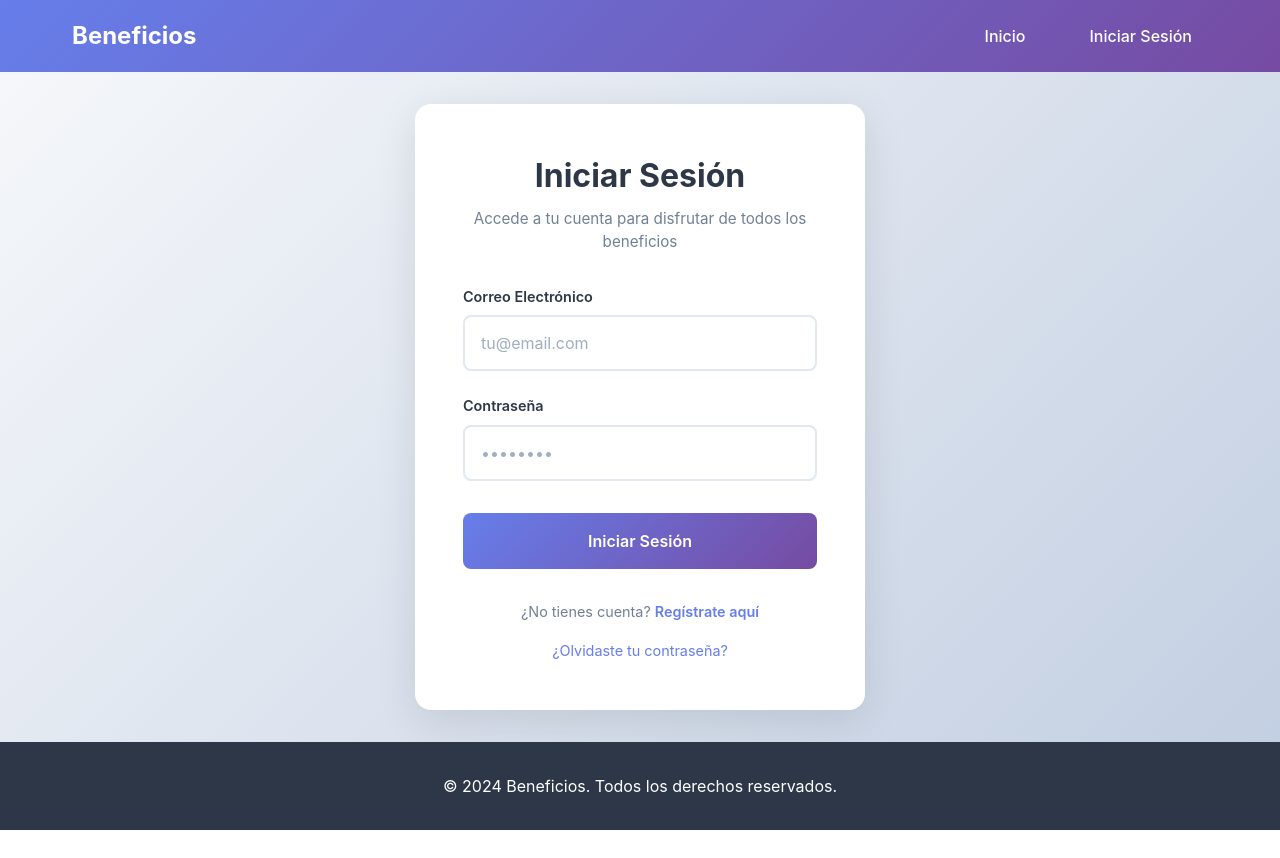
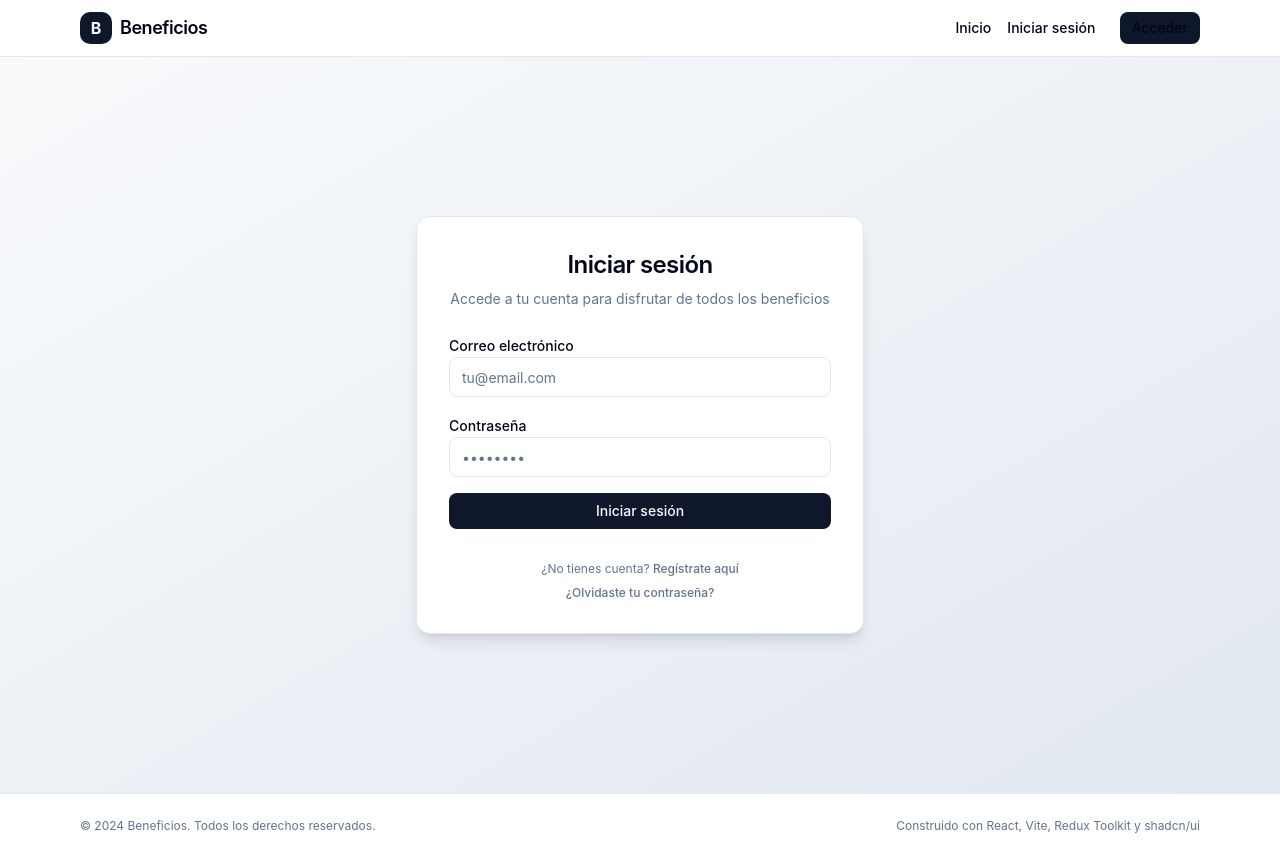
Before and after one commit to LucasLonegro/paw-2024b-03-spa, a React (Vite) app: page /login in a window 1280 px wide. Before the commit the page ends 830 px from the top, so only its background shows below. Built offline with nearby package versions, Linux system fonts and the light colour scheme.

Commit message:
Start using shadcn/ui

```diff
--- a/package.json
+++ b/package.json
@@ -16,6 +16,7 @@
     "type-check": "tsc -b --noEmit"
   },
   "dependencies": {
+    "@radix-ui/react-slot": "^1.2.4",
     "@reduxjs/toolkit": "^2.11.0",
     "@tailwindcss/vite": "^4.1.17",
     "class-variance-authority": "^0.7.1",
--- a/src/components/Layout/Layout.module.css
+++ /dev/null
@@ -1,85 +0,0 @@
-.layout {
-  min-height: 100vh;
-  display: flex;
-  flex-direction: column;
-}
-
-.header {
-  background: linear-gradient(135deg, #667eea 0%, #764ba2 100%);
-  color: white;
-  padding: 1rem 0;
-  box-shadow: 0 2px 8px rgba(0, 0, 0, 0.1);
-}
-
-.container {
-  max-width: 1200px;
-  margin: 0 auto;
-  padding: 0 2rem;
-  display: flex;
-  justify-content: space-between;
-  align-items: center;
-}
-
-.logo {
-  text-decoration: none;
-  color: white;
-}
-
-.logo h1 {
-  margin: 0;
-  font-size: 1.5rem;
-  font-weight: 700;
-}
-
-.nav {
-  display: flex;
-  gap: 2rem;
-  align-items: center;
-}
-
-.navLink {
-  color: white;
-  text-decoration: none;
-  font-weight: 500;
-  transition: opacity 0.2s;
-  padding: 0.5rem 1rem;
-  border-radius: 4px;
-}
-
-.navLink:hover {
-  opacity: 0.8;
-  background-color: rgba(255, 255, 255, 0.1);
-}
-
-.main {
-  flex: 1;
-  width: 100%;
-}
-
-.footer {
-  background-color: #2d3748;
-  color: white;
-  padding: 2rem 0;
-  margin-top: auto;
-}
-
-.footer .container {
-  justify-content: center;
-}
-
-.footer p {
-  margin: 0;
-  text-align: center;
-}
-
-@media (max-width: 768px) {
-  .container {
-    flex-direction: column;
-    gap: 1rem;
-    padding: 0 1rem;
-  }
-
-  .nav {
-    gap: 1rem;
-  }
-}
--- a/src/components/Layout/Layout.tsx
+++ b/src/components/Layout/Layout.tsx
@@ -1,30 +1,53 @@
 import { NavLink, Outlet } from "react-router-dom"
-import styles from "./Layout.module.css"
+import { Button } from "@/components/ui/button"
+import { cn } from "@/lib/utils"
+
+const navLinkClass = ({ isActive }: { isActive: boolean }) =>
+  cn(
+    "transition-colors hover:text-primary",
+    isActive ? "text-primary" : "text-muted-foreground",
+  )
 
 export const Layout = () => {
   return (
-    <div className={styles.layout}>
-      <header className={styles.header}>
-        <div className={styles.container}>
-          <NavLink to="/" className={styles.logo}>
-            <h1>Beneficios</h1>
+    <div className="min-h-screen flex flex-col bg-background text-foreground">
+      <header className="border-b bg-card/80 backdrop-blur">
+        <div className="max-w-6xl mx-auto flex items-center justify-between px-4 py-3">
+          <NavLink to="/" className="flex items-center gap-2">
+            <span className="inline-flex h-8 w-8 items-center justify-center rounded-lg bg-primary text-primary-foreground font-bold">
+              B
+            </span>
+            <h1 className="text-lg font-semibold tracking-tight">
+              Beneficios
+            </h1>
           </NavLink>
-          <nav className={styles.nav}>
-            <NavLink to="/" className={styles.navLink}>
+
+          <nav className="flex items-center gap-4 text-sm font-medium">
+            <NavLink to="/" className={navLinkClass}>
               Inicio
             </NavLink>
-            <NavLink to="/login" className={styles.navLink}>
-              Iniciar Sesión
+
+            <NavLink to="/login" className={navLinkClass}>
+              Iniciar sesión
             </NavLink>
+
+            <Button asChild size="sm" className="ml-2">
+              <NavLink to="/login">Acceder</NavLink>
+            </Button>
           </nav>
         </div>
       </header>
-      <main className={styles.main}>
+
+      <main className="flex-1">
         <Outlet />
       </main>
-      <footer className={styles.footer}>
-        <div className={styles.container}>
+
+      <footer className="border-t">
+        <div className="max-w-6xl mx-auto px-4 py-6 text-xs text-muted-foreground flex justify-between items-center">
           <p>&copy; 2024 Beneficios. Todos los derechos reservados.</p>
+          <span className="hidden sm:inline">
+            Construido con React, Vite, Redux Toolkit y shadcn/ui
+          </span>
         </div>
       </footer>
     </div>
--- /dev/null
+++ b/src/components/ui/button.tsx
@@ -0,0 +1,60 @@
+import * as React from "react"
+import { Slot } from "@radix-ui/react-slot"
+import { cva, type VariantProps } from "class-variance-authority"
+
+import { cn } from "@/lib/utils"
+
+const buttonVariants = cva(
+  "inline-flex items-center justify-center gap-2 whitespace-nowrap rounded-md text-sm font-medium transition-all disabled:pointer-events-none disabled:opacity-50 [&_svg]:pointer-events-none [&_svg:not([class*='size-'])]:size-4 shrink-0 [&_svg]:shrink-0 outline-none focus-visible:border-ring focus-visible:ring-ring/50 focus-visible:ring-[3px] aria-invalid:ring-destructive/20 dark:aria-invalid:ring-destructive/40 aria-invalid:border-destructive",
+  {
+    variants: {
+      variant: {
+        default: "bg-primary text-primary-foreground hover:bg-primary/90",
+        destructive:
+          "bg-destructive text-white hover:bg-destructive/90 focus-visible:ring-destructive/20 dark:focus-visible:ring-destructive/40 dark:bg-destructive/60",
+        outline:
+          "border bg-background shadow-xs hover:bg-accent hover:text-accent-foreground dark:bg-input/30 dark:border-input dark:hover:bg-input/50",
+        secondary:
+          "bg-secondary text-secondary-foreground hover:bg-secondary/80",
+        ghost:
+          "hover:bg-accent hover:text-accent-foreground dark:hover:bg-accent/50",
+        link: "text-primary underline-offset-4 hover:underline",
+      },
+      size: {
+        default: "h-9 px-4 py-2 has-[>svg]:px-3",
+        sm: "h-8 rounded-md gap-1.5 px-3 has-[>svg]:px-2.5",
+        lg: "h-10 rounded-md px-6 has-[>svg]:px-4",
+        icon: "size-9",
+        "icon-sm": "size-8",
+        "icon-lg": "size-10",
+      },
+    },
+    defaultVariants: {
+      variant: "default",
+      size: "default",
+    },
+  }
+)
+
+function Button({
+  className,
+  variant,
+  size,
+  asChild = false,
+  ...props
+}: React.ComponentProps<"button"> &
+  VariantProps<typeof buttonVariants> & {
+    asChild?: boolean
+  }) {
+  const Comp = asChild ? Slot : "button"
+
+  return (
+    <Comp
+      data-slot="button"
+      className={cn(buttonVariants({ variant, size, className }))}
+      {...props}
+    />
+  )
+}
+
+export { Button, buttonVariants }
--- a/src/pages/Home/Home.tsx
+++ b/src/pages/Home/Home.tsx
@@ -1,6 +1,6 @@
 import { Link } from "react-router-dom"
 import { BenefitCard } from "../../components/BenefitCard/BenefitCard"
-import styles from "./Home.module.css"
+import { Button } from "@/components/ui/button"
 
 // Datos de ejemplo para los beneficios
 const benefits = [
@@ -64,29 +64,39 @@ const benefits = [
 
 export const Home = () => {
   return (
-    <div className={styles.home}>
-      <section className={styles.hero}>
-        <div className={styles.heroContent}>
-          <h1 className={styles.heroTitle}>
+    <div className="w-full">
+      {/* Hero */}
+      <section className="bg-gradient-to-br from-primary to-primary/80 text-primary-foreground py-16 px-4 text-center">
+        <div className="max-w-3xl mx-auto space-y-4">
+          <h1 className="text-3xl sm:text-4xl md:text-5xl font-bold tracking-tight">
             Bienvenido a tu Plataforma de Beneficios
           </h1>
-          <p className={styles.heroDescription}>
-            Descubre y aprovecha los mejores beneficios exclusivos para ti
+          <p className="text-sm sm:text-base md:text-lg text-primary-foreground/90">
+            Descubre y aprovecha los mejores beneficios exclusivos para vos y tu
+            equipo.
           </p>
-          <Link to="/login" className={styles.ctaButton}>
-            Iniciar Sesión
-          </Link>
+          <div className="pt-2 flex justify-center">
+            <Button asChild size="lg" variant="secondary">
+              <Link to="/login">Iniciar sesión</Link>
+            </Button>
+          </div>
         </div>
       </section>
 
-      <section className={styles.benefitsSection}>
-        <div className={styles.container}>
-          <h2 className={styles.sectionTitle}>Nuestros Beneficios</h2>
-          <p className={styles.sectionDescription}>
-            Explora nuestras categorías de beneficios disponibles
-          </p>
-          <div className={styles.benefitsGrid}>
-            {benefits.map((benefit) => (
+      {/* Grid de beneficios */}
+      <section className="bg-muted/30 py-12 px-4">
+        <div className="max-w-6xl mx-auto">
+          <div className="text-center space-y-2 mb-8">
+            <h2 className="text-2xl md:text-3xl font-semibold tracking-tight text-foreground">
+              Nuestros beneficios
+            </h2>
+            <p className="text-sm md:text-base text-muted-foreground">
+              Explorá nuestras categorías de beneficios disponibles.
+            </p>
+          </div>
+
+          <div className="grid gap-6 sm:gap-8 grid-cols-1 sm:grid-cols-2 lg:grid-cols-3 xl:grid-cols-4">
+            {benefits.map(benefit => (
               <BenefitCard key={benefit.id} benefit={benefit} />
             ))}
           </div>
--- a/src/pages/Login/Login.module.css
+++ /dev/null
@@ -1,149 +0,0 @@
-.login {
-  min-height: calc(100vh - 200px);
-  display: flex;
-  align-items: center;
-  justify-content: center;
-  padding: 2rem;
-  background: linear-gradient(135deg, #f5f7fa 0%, #c3cfe2 100%);
-}
-
-.loginContainer {
-  width: 100%;
-  max-width: 450px;
-}
-
-.loginCard {
-  background: white;
-  border-radius: 16px;
-  padding: 3rem;
-  box-shadow: 0 10px 40px rgba(0, 0, 0, 0.1);
-}
-
-.title {
-  font-size: 2rem;
-  font-weight: 700;
-  text-align: center;
-  margin: 0 0 0.5rem 0;
-  color: #2d3748;
-}
-
-.subtitle {
-  text-align: center;
-  color: #718096;
-  margin: 0 0 2rem 0;
-  font-size: 0.95rem;
-}
-
-.form {
-  display: flex;
-  flex-direction: column;
-  gap: 1.5rem;
-}
-
-.formGroup {
-  display: flex;
-  flex-direction: column;
-  gap: 0.5rem;
-}
-
-.label {
-  font-weight: 600;
-  color: #2d3748;
-  font-size: 0.9rem;
-}
-
-.input {
-  padding: 0.875rem 1rem;
-  border: 2px solid #e2e8f0;
-  border-radius: 8px;
-  font-size: 1rem;
-  transition: border-color 0.2s;
-  font-family: inherit;
-}
-
-.input:focus {
-  outline: none;
-  border-color: #667eea;
-}
-
-.input::placeholder {
-  color: #a0aec0;
-}
-
-.errorMessage {
-  background-color: #fee;
-  color: #c33;
-  padding: 0.75rem 1rem;
-  border-radius: 8px;
-  font-size: 0.9rem;
-  border: 1px solid #fcc;
-  margin-top: 0.5rem;
-}
-
-.submitButton {
-  background: linear-gradient(135deg, #667eea 0%, #764ba2 100%);
-  color: white;
-  padding: 1rem;
-  border: none;
-  border-radius: 8px;
-  font-size: 1rem;
-  font-weight: 600;
-  cursor: pointer;
-  transition: transform 0.2s, box-shadow 0.2s, opacity 0.2s;
-  margin-top: 0.5rem;
-}
-
-.submitButton:hover:not(:disabled) {
-  transform: translateY(-2px);
-  box-shadow: 0 4px 12px rgba(102, 126, 234, 0.4);
-}
-
-.submitButton:active:not(:disabled) {
-  transform: translateY(0);
-}
-
-.submitButton:disabled {
-  opacity: 0.6;
-  cursor: not-allowed;
-}
-
-.footer {
-  margin-top: 2rem;
-  text-align: center;
-}
-
-.footerText {
-  color: #718096;
-  font-size: 0.9rem;
-  margin: 0 0 1rem 0;
-}
-
-.link {
-  color: #667eea;
-  text-decoration: none;
-  font-weight: 600;
-}
-
-.link:hover {
-  text-decoration: underline;
-}
-
-.forgotPassword {
-  color: #667eea;
-  text-decoration: none;
-  font-size: 0.9rem;
-}
-
-.forgotPassword:hover {
-  text-decoration: underline;
-}
-
-@media (max-width: 480px) {
-  .loginCard {
-    padding: 2rem 1.5rem;
-  }
-
-  .title {
-    font-size: 1.75rem;
-  }
-}
--- a/src/pages/Login/Login.tsx
+++ b/src/pages/Login/Login.tsx
@@ -2,7 +2,7 @@ import { useState } from "react"
 import { useNavigate } from "react-router-dom"
 import { useDispatch } from "react-redux"
 import { loginSuccess } from "../../features/auth/authSlice"
-import styles from "./Login.module.css"
+import { Button } from "@/components/ui/button"
 
 export const Login = () => {
   const [email, setEmail] = useState("")
@@ -82,64 +82,80 @@ export const Login = () => {
   }
 
   return (
-    <div className={styles.login}>
-      <div className={styles.loginContainer}>
-        <div className={styles.loginCard}>
-          <h1 className={styles.title}>Iniciar Sesión</h1>
-          <p className={styles.subtitle}>
-            Accede a tu cuenta para disfrutar de todos los beneficios
-          </p>
+    <div className="min-h-[calc(100vh-4rem)] flex items-center justify-center bg-gradient-to-br from-slate-50 to-slate-200 px-4 py-8">
+      <div className="w-full max-w-md">
+        <div className="rounded-xl border bg-card text-card-foreground shadow-lg p-8 space-y-6">
+          <div className="space-y-2 text-center">
+            <h1 className="text-2xl font-semibold tracking-tight">
+              Iniciar sesión
+            </h1>
+            <p className="text-sm text-muted-foreground">
+              Accede a tu cuenta para disfrutar de todos los beneficios
+            </p>
+          </div>
 
-          <form onSubmit={handleSubmit} className={styles.form}>
-            <div className={styles.formGroup}>
-              <label htmlFor="email" className={styles.label}>
-                Correo Electrónico
+          <form onSubmit={handleSubmit} className="space-y-4">
+            <div className="space-y-2">
+              <label
+                htmlFor="email"
+                className="text-sm font-medium text-foreground"
+              >
+                Correo electrónico
               </label>
               <input
                 id="email"
                 type="email"
                 value={email}
-                onChange={(e) => setEmail(e.target.value)}
-                className={styles.input}
+                onChange={e => setEmail(e.target.value)}
+                className="flex h-10 w-full rounded-md border border-input bg-background px-3 py-2 text-sm placeholder:text-muted-foreground focus-visible:outline-none focus-visible:ring-2 focus-visible:ring-ring focus-visible:ring-offset-2 disabled:cursor-not-allowed disabled:opacity-50"
                 placeholder="tu@email.com"
                 required
               />
             </div>
 
-            <div className={styles.formGroup}>
-              <label htmlFor="password" className={styles.label}>
+            <div className="space-y-2">
+              <label
+                htmlFor="password"
+                className="text-sm font-medium text-foreground"
+              >
                 Contraseña
               </label>
               <input
                 id="password"
                 type="password"
                 value={password}
-                onChange={(e) => setPassword(e.target.value)}
-                className={styles.input}
+                onChange={e => setPassword(e.target.value)}
+                className="flex h-10 w-full rounded-md border border-input bg-background px-3 py-2 text-sm placeholder:text-muted-foreground focus-visible:outline-none focus-visible:ring-2 focus-visible:ring-ring focus-visible:ring-offset-2 disabled:cursor-not-allowed disabled:opacity-50"
                 placeholder="••••••••"
                 required
               />
             </div>
 
-            {error && <div className={styles.errorMessage}>{error}</div>}
+            {error && (
+              <div className="rounded-md border border-destructive/40 bg-destructive/10 px-3 py-2 text-sm text-destructive">
+                {error}
+              </div>
+            )}
 
-            <button
-              type="submit"
-              className={styles.submitButton}
-              disabled={isLoading}
-            >
-              {isLoading ? "Iniciando sesión..." : "Iniciar Sesión"}
-            </button>
+            <Button type="submit" className="w-full" disabled={isLoading}>
+              {isLoading ? "Iniciando sesión..." : "Iniciar sesión"}
+            </Button>
           </form>
 
-          <div className={styles.footer}>
-            <p className={styles.footerText}>
+          <div className="pt-2 text-center text-xs text-muted-foreground space-y-2">
+            <p>
               ¿No tienes cuenta?{" "}
-              <a href="#" className={styles.link}>
+              <a
+                href="#"
+                className="font-medium text-primary hover:underline underline-offset-4"
+              >
                 Regístrate aquí
               </a>
             </p>
-            <a href="#" className={styles.forgotPassword}>
+            <a
+              href="#"
+              className="font-medium text-primary hover:underline underline-offset-4"
+            >
               ¿Olvidaste tu contraseña?
             </a>
           </div>
```
Also changed, not shown: src/pages/Home/Home.module.css (deleted, +0 -103 lines), 1 other file (tests, documents, lock files or other folders).
